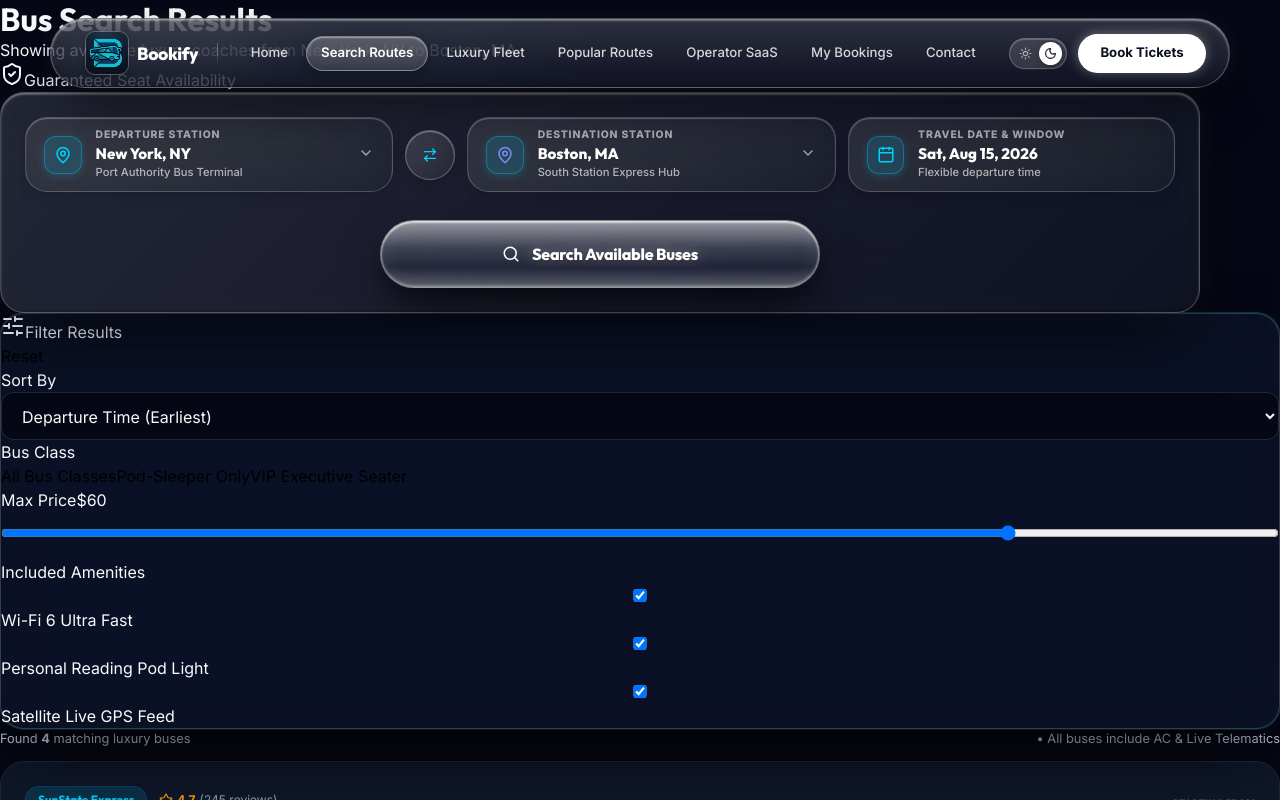
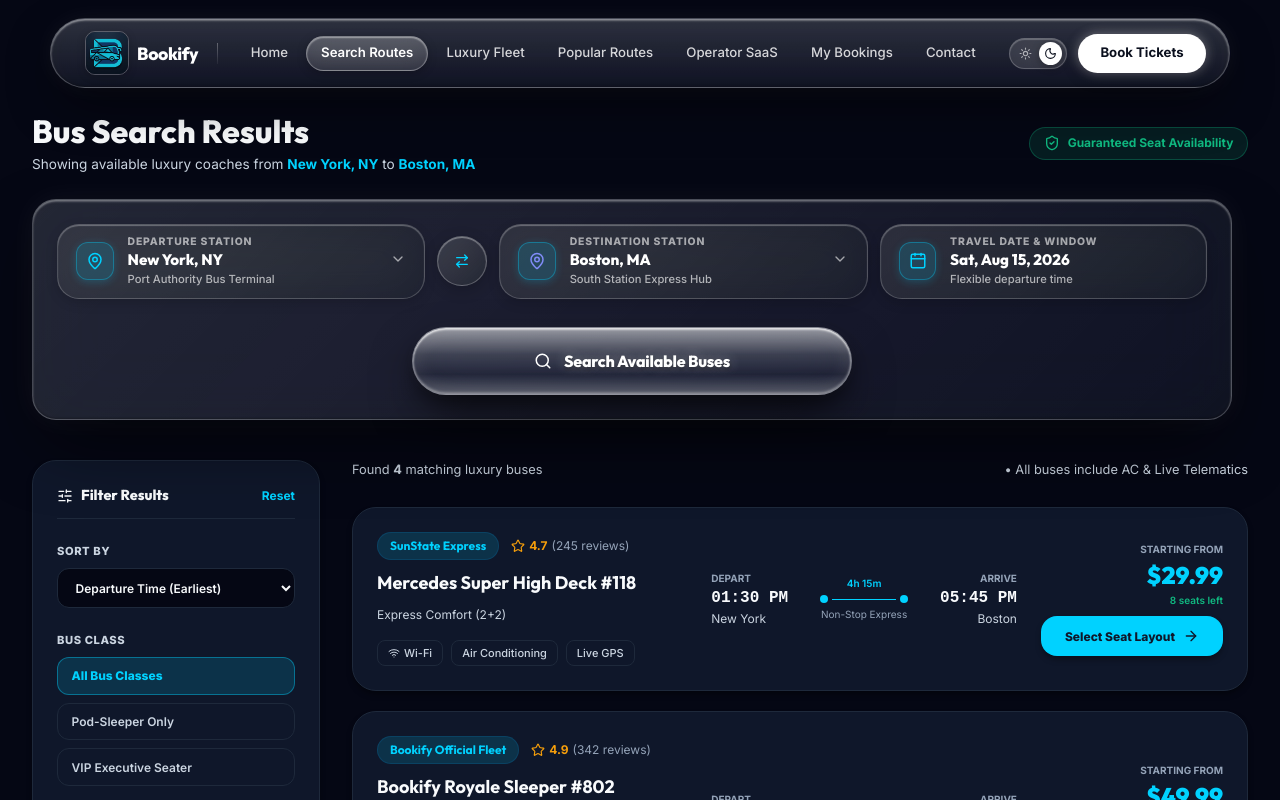
Before and after one commit to rafi1105/Bookify, a React (Vite) app: page /search in a window 1280 px wide. Shown: the top 800 px of the page. Built offline with nearby package versions, Linux system fonts and the light colour scheme.

Commit message:
fix: refactor SearchPage to use pure external CSS classes in pages.css for filter sidebar, button stacks, checkboxes, and top padding

```diff
--- a/src/pages/SearchPage.jsx
+++ b/src/pages/SearchPage.jsx
@@ -47,17 +47,19 @@ export default function SearchPage() {
   };
 
   return (
-    <div className="pt-28 pb-20 px-4 sm:px-6 lg:px-8 max-w-7xl mx-auto space-y-8">
+    <div className="page-container search-page container">
 
       {/* Search Header Widget */}
-      <div className="space-y-4">
-        <div className="flex flex-wrap items-center justify-between gap-4">
-          <div>
-            <h1 className="text-3xl font-extrabold theme-text-main font-display">Bus Search Results</h1>
-            <p className="text-xs theme-text-sub">Showing available luxury coaches from <span className="text-cyan-500 font-bold">{from}</span> to <span className="text-cyan-500 font-bold">{to}</span></p>
+      <div className="search-header-container">
+        <div className="search-header-top">
+          <div className="search-header-title-block">
+            <h1 className="search-page-title">Bus Search Results</h1>
+            <p className="search-page-subtitle">
+              Showing available luxury coaches from <span className="search-highlight">{from}</span> to <span className="search-highlight">{to}</span>
+            </p>
           </div>
-          <div className="flex items-center space-x-2 text-xs font-semibold text-emerald-500 bg-emerald-500/10 px-3.5 py-1.5 rounded-full border border-emerald-500/30 shadow-sm">
-            <ShieldCheck className="w-4 h-4" />
+          <div className="search-guarantee-pill">
+            <ShieldCheck size={16} />
             <span>Guaranteed Seat Availability</span>
           </div>
         </div>
@@ -66,14 +68,14 @@ export default function SearchPage() {
       </div>
 
       {/* Main Grid: Sidebar Filters + Bus Results */}
-      <div className="grid grid-cols-1 lg:grid-cols-12 gap-8 items-start">
+      <div className="search-layout-grid">
 
-        {/* Left 3 cols: Filters Sidebar */}
-        <div className="lg:col-span-3 glass-panel p-6 rounded-3xl border dark:border-slate-800 border-slate-200 dark:bg-slate-900 bg-white shadow-md space-y-6 sticky top-28">
+        {/* Left Filters Sidebar */}
+        <aside className="search-filters-sidebar">
 
-          <div className="flex items-center justify-between pb-3 border-b dark:border-slate-800 border-slate-200">
-            <div className="flex items-center space-x-2 theme-text-main font-bold font-display text-sm">
-              <SlidersHorizontal className="w-4 h-4 text-cyan-500" />
+          <div className="filters-header">
+            <div className="filters-title-group">
+              <SlidersHorizontal size={16} className="highlight-cyan" />
               <span>Filter Results</span>
             </div>
             <button
@@ -82,19 +84,19 @@ export default function SearchPage() {
                 setMaxPrice(60);
                 setSortBy('departure');
               }}
-              className="text-[11px] text-cyan-500 hover:underline font-semibold"
+              className="filters-reset-btn"
             >
               Reset
             </button>
           </div>
 
           {/* Sort By */}
-          <div className="space-y-2">
-            <label className="block text-xs font-bold theme-text-sub uppercase tracking-wider">Sort By</label>
+          <div className="filter-group">
+            <label className="filter-label">Sort By</label>
             <select
               value={sortBy}
               onChange={(e) => setSortBy(e.target.value)}
-              className="w-full px-3.5 py-2.5 dark:bg-slate-950 bg-slate-50 border dark:border-slate-800 border-slate-300 rounded-xl text-xs theme-text-main focus:outline-none focus:border-cyan-500 cursor-pointer shadow-sm"
+              className="filter-select"
             >
               <option value="departure">Departure Time (Earliest)</option>
               <option value="price">Lowest Fare First</option>
@@ -103,30 +105,24 @@ export default function SearchPage() {
           </div>
 
           {/* Bus Category */}
-          <div className="space-y-2">
-            <label className="block text-xs font-bold theme-text-sub uppercase tracking-wider">Bus Class</label>
-            <div className="flex flex-col space-y-2 text-xs">
+          <div className="filter-group">
+            <label className="filter-label">Bus Class</label>
+            <div className="filter-category-buttons">
               <button
                 onClick={() => setSelectedCategory('all')}
-                className={`px-3.5 py-2.5 rounded-xl text-left font-medium transition-colors ${
-                  selectedCategory === 'all' ? 'bg-cyan-500/20 text-cyan-500 font-bold border border-cyan-500/30' : 'theme-text-sub hover:bg-slate-100 dark:hover:bg-slate-800'
-                }`}
+                className={`filter-btn ${selectedCategory === 'all' ? 'active' : ''}`}
               >
                 All Bus Classes
               </button>
               <button
                 onClick={() => setSelectedCategory('sleeper')}
-                className={`px-3.5 py-2.5 rounded-xl text-left font-medium transition-colors ${
-                  selectedCategory === 'sleeper' ? 'bg-purple-500/20 text-purple-600 dark:text-purple-300 font-bold border border-purple-500/30' : 'theme-text-sub hover:bg-slate-100 dark:hover:bg-slate-800'
-                }`}
+                className={`filter-btn ${selectedCategory === 'sleeper' ? 'active' : ''}`}
               >
                 Pod-Sleeper Only
               </button>
               <button
                 onClick={() => setSelectedCategory('seater')}
-                className={`px-3.5 py-2.5 rounded-xl text-left font-medium transition-colors ${
-                  selectedCategory === 'seater' ? 'bg-indigo-500/20 text-indigo-600 dark:text-indigo-300 font-bold border border-indigo-500/30' : 'theme-text-sub hover:bg-slate-100 dark:hover:bg-slate-800'
-                }`}
+                className={`filter-btn ${selectedCategory === 'seater' ? 'active' : ''}`}
               >
                 VIP Executive Seater
               </button>
@@ -134,10 +130,10 @@ export default function SearchPage() {
           </div>
 
           {/* Max Price Slider */}
-          <div className="space-y-2">
-            <div className="flex justify-between text-xs font-bold">
-              <span className="theme-text-sub uppercase tracking-wider">Max Price</span>
-              <span className="text-cyan-500">${maxPrice}</span>
+          <div className="filter-price-slider">
+            <div className="filter-price-row">
+              <span className="filter-label">Max Price</span>
+              <span className="highlight-cyan">${maxPrice}</span>
             </div>
             <input
               type="range"
@@ -146,41 +142,41 @@ export default function SearchPage() {
               step="5"
               value={maxPrice}
               onChange={(e) => setMaxPrice(Number(e.target.value))}
-              className="w-full accent-cyan-500 cursor-pointer"
+              className="filter-range-slider"
             />
           </div>
 
           {/* Amenities */}
-          <div className="space-y-2 pt-2 border-t dark:border-slate-800 border-slate-200">
-            <label className="block text-xs font-bold theme-text-sub uppercase tracking-wider">Included Amenities</label>
-            <div className="space-y-2 text-xs theme-text-sub">
-              <label className="flex items-center space-x-2 cursor-pointer">
-                <input type="checkbox" defaultChecked className="accent-cyan-500 rounded" />
+          <div className="filter-amenities-group">
+            <label className="filter-label">Included Amenities</label>
+            <div className="filter-amenities-list">
+              <label className="filter-checkbox-label">
+                <input type="checkbox" defaultChecked className="filter-checkbox" />
                 <span>Wi-Fi 6 Ultra Fast</span>
               </label>
-              <label className="flex items-center space-x-2 cursor-pointer">
-                <input type="checkbox" defaultChecked className="accent-cyan-500 rounded" />
+              <label className="filter-checkbox-label">
+                <input type="checkbox" defaultChecked className="filter-checkbox" />
                 <span>Personal Reading Pod Light</span>
               </label>
-              <label className="flex items-center space-x-2 cursor-pointer">
-                <input type="checkbox" defaultChecked className="accent-cyan-500 rounded" />
+              <label className="filter-checkbox-label">
+                <input type="checkbox" defaultChecked className="filter-checkbox" />
                 <span>Satellite Live GPS Feed</span>
               </label>
             </div>
           </div>
 
-        </div>
+        </aside>
 
-        {/* Right 9 cols: Buses list & Seat picker accordion */}
-        <div className="lg:col-span-9 space-y-6">
+        {/* Right Buses list & Seat picker accordion */}
+        <div className="search-results-col">
 
           <div className="search-results-info">
-            <span>Found <strong className="theme-text-main font-bold">{filteredBuses.length}</strong> matching luxury buses</span>
-            <span className="text-cyan-500 font-semibold">• All buses include AC & Live Telematics</span>
+            <span>Found <strong>{filteredBuses.length}</strong> matching luxury buses</span>
+            <span className="highlight-cyan">• All buses include AC & Live Telematics</span>
           </div>
 
           {filteredBuses.map((bus) => (
-            <div key={bus.id} className="space-y-4">
+            <div key={bus.id} className="search-bus-item">
               <BusCard
                 bus={bus}
                 isSelected={selectedBusId === bus.id}
@@ -189,7 +185,7 @@ export default function SearchPage() {
 
               {/* Inline Seat Selector Drawer */}
               {selectedBusId === bus.id && (
-                <div className="p-6 rounded-3xl glass-panel border border-cyan-500/40 dark:bg-slate-900 bg-white shadow-xl animate-in fade-in slide-in-from-top-4 duration-300">
+                <div className="search-seat-picker-drawer">
                   <SeatPicker bus={bus} onComplete={handleBookingComplete} />
                 </div>
               )}
--- a/src/styles/pages.css
+++ b/src/styles/pages.css
@@ -1638,6 +1638,58 @@
   display: flex;
   flex-direction: column;
   gap: 2.5rem;
+  padding-top: 7rem;
+  padding-bottom: 5rem;
+}
+
+.search-header-container {
+  display: flex;
+  flex-direction: column;
+  gap: 1.5rem;
+}
+
+.search-header-top {
+  display: flex;
+  flex-wrap: wrap;
+  align-items: center;
+  justify-content: space-between;
+  gap: 1rem;
+}
+
+.search-header-title-block {
+  display: flex;
+  flex-direction: column;
+  gap: 0.25rem;
+}
+
+.search-page-title {
+  font-size: 2rem;
+  font-weight: 800;
+  font-family: var(--font-display);
+  color: var(--text-main);
+}
+
+.search-page-subtitle {
+  font-size: 0.85rem;
+  color: var(--text-sub);
+}
+
+.search-highlight {
+  font-weight: 700;
+  color: var(--cyan-primary);
+}
+
+.search-guarantee-pill {
+  display: inline-flex;
+  align-items: center;
+  gap: 0.5rem;
+  padding: 0.4rem 0.85rem;
+  border-radius: var(--radius-full);
+  background-color: rgba(16, 185, 129, 0.12);
+  color: var(--emerald-primary);
+  border: 1px solid rgba(16, 185, 129, 0.3);
+  font-size: 0.75rem;
+  font-weight: 700;
 }
 
 .search-layout-grid {
@@ -1662,6 +1714,67 @@
   display: flex;
   flex-direction: column;
   gap: 1.5rem;
+  position: sticky;
+  top: 7rem;
+}
+
+.filters-header {
+  display: flex;
+  align-items: center;
+  justify-content: space-between;
+  padding-bottom: 0.75rem;
+  border-bottom: 1px solid var(--border-color);
+}
+
+.filters-title-group {
+  display: flex;
+  align-items: center;
+  gap: 0.5rem;
+  font-weight: 800;
+  font-size: 0.9rem;
+  color: var(--text-main);
+  font-family: var(--font-display);
+}
+
+.filters-reset-btn {
+  font-size: 0.75rem;
+  font-weight: 700;
+  color: var(--cyan-primary);
+  background: transparent;
+  border: none;
+  cursor: pointer;
+  padding: 0;
+}
+
+.filters-reset-btn:hover {
+  text-decoration: underline;
+}
+
+.filter-group {
+  display: flex;
+  flex-direction: column;
+  gap: 0.5rem;
+  text-align: left;
+}
+
+.filter-label {
+  font-size: 0.7rem;
+  font-weight: 800;
+  color: var(--text-sub);
+  text-transform: uppercase;
+  letter-spacing: 0.05em;
+}
+
+.filter-select {
+  width: 100%;
+  padding: 0.65rem 0.85rem;
+  border-radius: var(--radius-md);
+  background-color: var(--bg-input);
+  border: 1px solid var(--border-color);
+  color: var(--text-main);
+  font-size: 0.75rem;
+  font-weight: 600;
+  cursor: pointer;
 }
 
 .filter-category-buttons {
@@ -1671,16 +1784,16 @@
 }
 
 .filter-btn {
-  padding: 0.6rem 0.85rem;
+  padding: 0.65rem 0.85rem;
   border-radius: var(--radius-md);
   font-size: 0.75rem;
   font-weight: 600;
   color: var(--text-sub);
   text-align: left;
   transition: all 0.2s ease;
-  border: 1px solid transparent;
+  border: 1px solid var(--border-color);
   cursor: pointer;
-  background: transparent;
+  background-color: var(--bg-pill);
 }
 
 .filter-btn:hover {
@@ -1691,8 +1804,64 @@
 .filter-btn.active {
   background-color: var(--cyan-light);
   color: var(--cyan-primary);
-  border-color: rgba(0, 210, 255, 0.3);
-  font-weight: 700;
+  border-color: rgba(0, 210, 255, 0.4);
+  font-weight: 800;
+}
+
+.filter-price-slider {
+  display: flex;
+  flex-direction: column;
+  gap: 0.5rem;
+}
+
+.filter-price-row {
+  display: flex;
+  align-items: center;
+  justify-content: space-between;
+}
+
+.filter-range-slider {
+  width: 100%;
+  accent-color: var(--cyan-primary);
+  cursor: pointer;
+}
+
+.filter-amenities-group {
+  display: flex;
+  flex-direction: column;
+  gap: 0.65rem;
+  padding-top: 0.75rem;
+  border-top: 1px solid var(--border-color);
+  text-align: left;
+}
+
+.filter-amenities-list {
+  display: flex;
+  flex-direction: column;
+  gap: 0.5rem;
+}
+
+.filter-checkbox-label {
+  display: flex;
+  align-items: center;
+  gap: 0.65rem;
+  font-size: 0.75rem;
+  color: var(--text-sub);
+  font-weight: 600;
+  cursor: pointer;
+}
+
+.filter-checkbox {
+  accent-color: var(--cyan-primary);
+  width: 1rem;
+  height: 1rem;
+  cursor: pointer;
+}
+
+.search-results-col {
+  display: flex;
+  flex-direction: column;
+  gap: 1.25rem;
 }
 
 .search-results-info {
@@ -1703,18 +1872,21 @@
   gap: 0.75rem;
   font-size: 0.8rem;
   color: var(--text-sub);
-  padding-bottom: 0.75rem;
-}
-
-.search-buses-list {
-  display: flex;
-  flex-direction: column;
-  gap: 1.5rem;
+  padding-bottom: 0.5rem;
+}
+
+.search-bus-item {
+  display: flex;
+  flex-direction: column;
+  gap: 1rem;
 }
 
 .search-seat-picker-drawer {
-  margin-top: -0.5rem;
-  margin-bottom: 1.5rem;
+  padding: 1.5rem;
+  border-radius: var(--radius-2xl);
+  background-color: var(--bg-card);
+  border: 1px solid var(--cyan-primary);
+  box-shadow: var(--shadow-xl);
   animation: slideDown 0.3s ease-out;
 }
 
```
